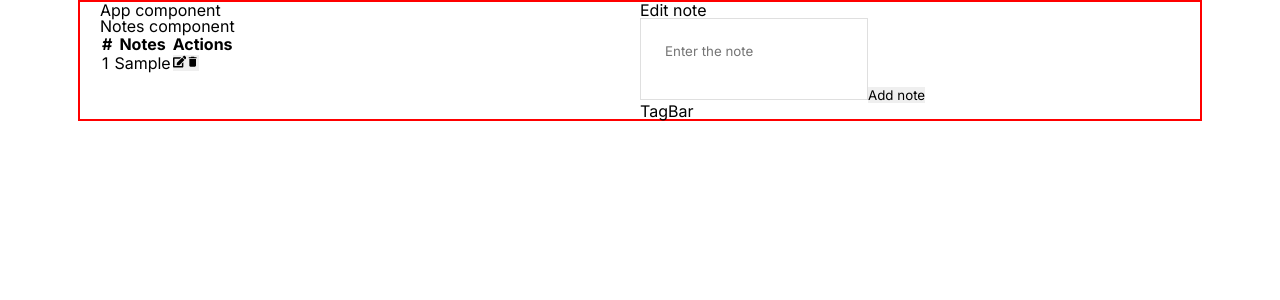
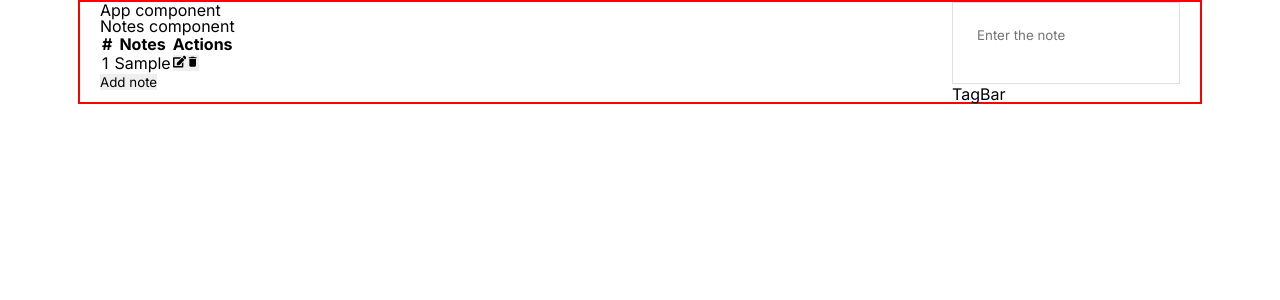
Before and after one commit to iandyone/Notes, a React (Create React App) app: page / in a window 1280 px wide. Both pictures are taken after typing "Sample" into the empty fields and a click on the button "Add note". Shown: the top 300 px of the page. Built offline with nearby package versions, Linux system fonts and the light colour scheme.

Commit message:
changing components for the new UI

```diff
--- a/src/components/App/App.scss
+++ b/src/components/App/App.scss
@@ -11,15 +11,4 @@
         justify-content: space-between;
     }
 
-    &__notes {
-    }
-
-    &__actions {
-    }
 }
-.notes {
-    flex: 0 1 50%;
-}
-.actions {
-    flex: 0 1 50%;
-}
--- a/src/components/App/App.tsx
+++ b/src/components/App/App.tsx
@@ -1,5 +1,5 @@
 import { useRef } from 'react';
-import { InputBar } from '../InputBar/inputBar';
+import { Input } from '../Input/input';
 import { Notes } from '../Notes/notes';
 import { TagBar } from '../TagBar/tagbar';
 import './App.scss';
@@ -10,12 +10,9 @@ export const App: React.FC = () => {
     return (
         <article className='editor'>
             <div className='editor__container'>
-                <section className='editor__notes notes'>
-                    <h1>App component</h1>
-                    <Notes reference={inputRef} />
-                </section>
+                <Notes reference={inputRef} />
                 <section className='editor__actions actions'>
-                    <InputBar reference={inputRef} />
+                    <Input reference={inputRef} />
                     <TagBar />
                 </section>
             </div>
--- a/src/components/InputBar/inputBar.scss
+++ /dev/null
@@ -1,6 +0,0 @@
-.actions {
-    &__input-bar {
-    }
-}
-.input-bar {
-}
--- a/src/components/InputBar/inputBar.tsx
+++ /dev/null
@@ -1,41 +0,0 @@
-import { Dispatch } from "react";
-import { useDispatch } from "react-redux";
-import { useTypedSelector } from "../../hooks/useTypedSelector";
-import { clearInputAction, setEditModeAction } from "../../store/action-creators/input-actions";
-import { addTagAction, editNoteAction, addNoteAction } from "../../store/action-creators/note-actions";
-import { InputBarProps } from "../../types/input";
-import { Note } from "../../types/note";
-import { Button } from "../Button/button";
-import { Input } from "../Input/input";
-import "./inputBar.scss";
-
-export const InputBar: React.FC<InputBarProps> = (props) => {
-    const { noteText, editMode, editableNodeID } = useTypedSelector(store => store.input);
-    const buttonText = (editMode) ? "Edit note" : "Add note";
-    const dispatch: Dispatch<any> = useDispatch();
-
-    function handleClick() {
-        if (noteText) {
-            if (editMode) {
-                dispatch(editNoteAction(editableNodeID!, noteText));
-                dispatch(addTagAction([]));
-                dispatch(setEditModeAction(false));
-            } else {
-                const note: Note = {
-                    id: Date.now(),
-                    noteText: noteText,
-                }
-                dispatch(addNoteAction(note));
-            }
-            dispatch(clearInputAction());
-        }
-    }
-
-    return (
-        <div className="actions__input-bar input-bar">
-            <h1 className="input-bar__title">Edit note</h1>
-            <Input reference={props.reference} />
-            <Button buttonText={buttonText} handleClick={handleClick} />
-        </div>
-    );
-}
--- /dev/null
+++ b/src/components/NoteList/noteList.tsx
@@ -0,0 +1,75 @@
+import { useTypedSelector } from "../../hooks/useTypedSelector";
+import { FaEdit } from 'react-icons/fa';
+import { MdDelete } from 'react-icons/md';
+import { Button } from "../Button/button";
+import { Dispatch, useEffect } from "react";
+import { useDispatch } from "react-redux";
+import { addTagAction, removeNoteAction, updateDataAction } from "../../store/action-creators/note-actions";
+import { clearInputAction, editNoteTextAction, setEditModeAction } from "../../store/action-creators/input-actions";
+import { Note, NotesBarProps } from "../../types/note";
+import "./noteList.scss";
+
+export const NoteList: React.FC<NotesBarProps> = (props) => {
+    const { noteList, tags } = useTypedSelector(store => store.note);
+    const filteredNoteList = getFilteredNoteList();
+    const dispatch: Dispatch<any> = useDispatch();
+
+    function getFilteredNoteList() {
+        function hasTag(word: string): boolean {
+            return tags.includes(word);
+        }
+
+        const arr: Note[] = (tags.length) ? noteList.filter(note => note.noteText.split(" ").some(hasTag)) : noteList;
+        return arr.sort((a, b) => b.id - a.id);
+    }
+
+    function removeNote(id: number): void {
+        dispatch(removeNoteAction(id));
+        dispatch(clearInputAction());
+        dispatch(addTagAction([]));
+        dispatch(setEditModeAction(false));
+    }
+
+    function editNote(id: number, text: string): void {
+        dispatch(setEditModeAction(true, id));
+        dispatch(editNoteTextAction(text));
+        props.reference?.current.focus();
+    }
+
+    useEffect(() => {
+        dispatch(updateDataAction(noteList));
+    }, [noteList, dispatch])
+
+    return (
+        <>
+            <h1>Notes component</h1>
+            <table>
+                <thead>
+                    <tr>
+                        <th>#</th>
+                        <th>Notes</th>
+                        <th>Actions</th>
+                    </tr>
+                </thead>
+                <tbody>
+                    {filteredNoteList.map((note, index) => {
+                        return (
+                            <tr key={note.id}>
+                                <td>{index + 1}</td>
+                                <td>{note.noteText}</td>
+                                <td>
+                                    <Button handleClick={() => editNote(note.id, note.noteText)} >
+                                        <FaEdit />
+                                    </Button>
+                                    <Button handleClick={() => removeNote(note.id)}>
+                                        <MdDelete />
+                                    </Button>
+                                </td>
+                            </tr>
+                        );
+                    })}
+                </tbody>
+            </table>
+        </>
+    );
+}
--- a/src/components/Notes/notes.tsx
+++ b/src/components/Notes/notes.tsx
@@ -1,75 +1,40 @@
+import { useDispatch } from "react-redux";
+import { Dispatch } from "redux";
 import { useTypedSelector } from "../../hooks/useTypedSelector";
-import { FaEdit } from 'react-icons/fa';
-import { MdDelete } from 'react-icons/md';
+import { clearInputAction, setEditModeAction } from "../../store/action-creators/input-actions";
+import { addNoteAction, addTagAction, editNoteAction } from "../../store/action-creators/note-actions";
+import { Note, NotesBarProps } from "../../types/note";
 import { Button } from "../Button/button";
-import { Dispatch, useEffect } from "react";
-import { useDispatch } from "react-redux";
-import { addTagAction, removeNoteAction, updateDataAction } from "../../store/action-creators/note-actions";
-import { clearInputAction, editNoteTextAction, setEditModeAction } from "../../store/action-creators/input-actions";
-import { Note, NotesBarProps } from "../../types/note";
+import { NoteList } from "../NoteList/noteList";
 import "./notes.scss";
 
+
 export const Notes: React.FC<NotesBarProps> = (props) => {
-    const { noteList, tags } = useTypedSelector(store => store.note);
-    const filteredNoteList = getFilteredNoteList();
+    const { noteText, editMode, editableNodeID } = useTypedSelector(store => store.input);
+    const buttonText = (editMode) ? "Edit note" : "Add note";
     const dispatch: Dispatch<any> = useDispatch();
 
-    function getFilteredNoteList() {
-        function hasTag(word: string): boolean {
-            return tags.includes(word);
+    function handleClick() {
+        if (noteText) {
+            if (editMode) {
+                dispatch(editNoteAction(editableNodeID!, noteText));
+                dispatch(addTagAction([]));
+                dispatch(setEditModeAction(false));
+            } else {
+                const note: Note = {
+                    id: Date.now(),
+                    noteText: noteText,
+                }
+                dispatch(addNoteAction(note));
+            }
+            dispatch(clearInputAction());
         }
-
-        const arr: Note[] = (tags.length) ? noteList.filter(note => note.noteText.split(" ").some(hasTag)) : noteList;
-        return arr.sort((a, b) => b.id - a.id);
     }
-
-    function removeNote(id: number): void {
-        dispatch(removeNoteAction(id));
-        dispatch(clearInputAction());
-        dispatch(addTagAction([]));
-        dispatch(setEditModeAction(false));
-    }
-
-    function editNote(id: number, text: string): void {
-        dispatch(setEditModeAction(true, id));
-        dispatch(editNoteTextAction(text));
-        props.reference?.current.focus();
-    }
-
-    useEffect(() => {
-        dispatch(updateDataAction(noteList));
-    }, [noteList, dispatch])
-
     return (
-        <>
-            <h1>Notes component</h1>
-            <table>
-                <thead>
-                    <tr>
-                        <th>#</th>
-                        <th>Notes</th>
-                        <th>Actions</th>
-                    </tr>
-                </thead>
-                <tbody>
-                    {filteredNoteList.map((note, index) => {
-                        return (
-                            <tr key={note.id}>
-                                <td>{index + 1}</td>
-                                <td>{note.noteText}</td>
-                                <td>
-                                    <Button handleClick={() => editNote(note.id, note.noteText)} >
-                                        <FaEdit />
-                                    </Button>
-                                    <Button handleClick={() => removeNote(note.id)}>
-                                        <MdDelete />
-                                    </Button>
-                                </td>
-                            </tr>
-                        );
-                    })}
-                </tbody>
-            </table>
-        </>
+        <section className='editor__notes notes'>
+            <h1>App component</h1>
+            <NoteList reference={props.reference} />
+            <Button buttonText={buttonText} handleClick={handleClick} />
+        </section>
     );
 }
--- a/src/types/input.ts
+++ b/src/types/input.ts
@@ -7,7 +7,7 @@ export enum InputActionTypes {
     SET_EDIT_MODE = "SET_EDIT_MODE",
 }
 
-export interface InputBarProps extends InputProps {}
+// export interface InputBarProps extends InputProps {}
 
 export interface InputProps {
     reference?: LegacyRef<HTMLTextAreaElement>;
```
Also changed, not shown: src/components/NoteList/noteList.scss (added).
